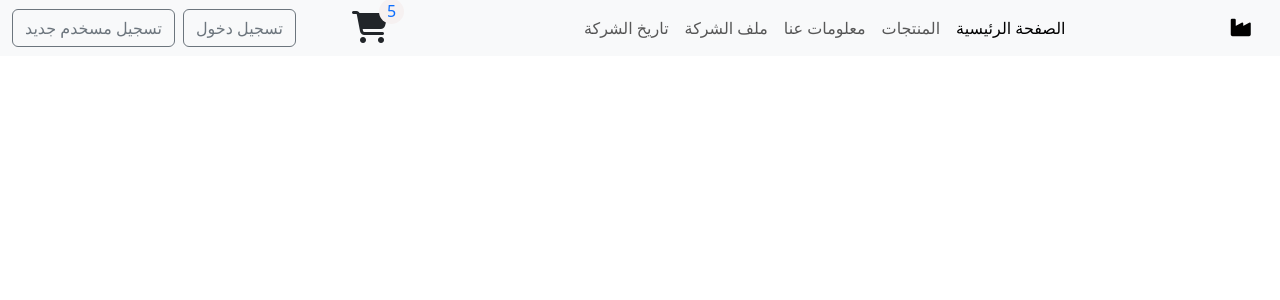
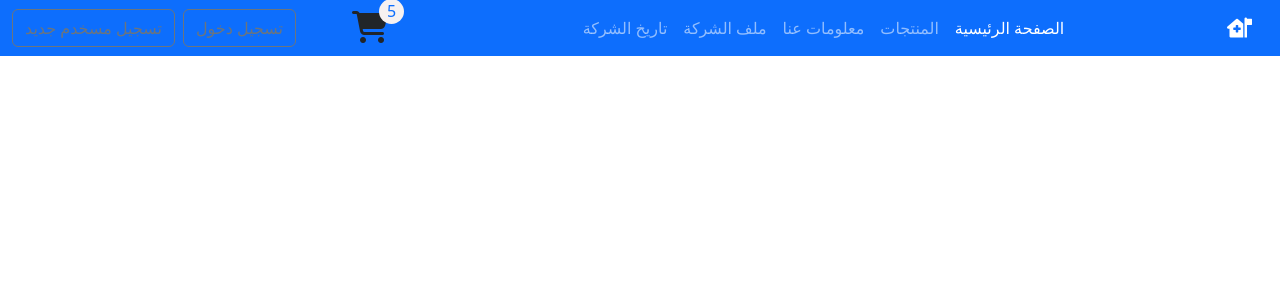
Before and after one commit to abanoubmagedmaher/Erp-System-Front, an Angular app: page / in a window 1280 px wide. Shown: the top 300 px of the page. Built offline with nearby package versions, Linux system fonts and the light colour scheme.

Commit message:
Handel Navbar Tittle

```diff
--- a/src/app/Componnets/nav-bar/nav-bar.component.html
+++ b/src/app/Componnets/nav-bar/nav-bar.component.html
@@ -1,6 +1,6 @@
-<nav class="navbar navbar-expand-lg navbar-light bg-light " dir="rtl">
+<nav class="navbar navbar-expand-lg navbar navbar-dark bg-primary" dir="rtl">
     <div class="container-fluid">
-      <a class="navbar-brand" ><i class="fa-solid fa-industry"></i></a>
+      <a class="navbar-brand" ><i class="fa-solid fa-house-medical-flag"></i></a>
       <button class="navbar-toggler" type="button" data-bs-toggle="collapse" data-bs-target="#navbarSupportedContent" aria-controls="navbarSupportedContent" aria-expanded="false" aria-label="Toggle navigation">
         <span class="navbar-toggler-icon"></span>
       </button>
```
